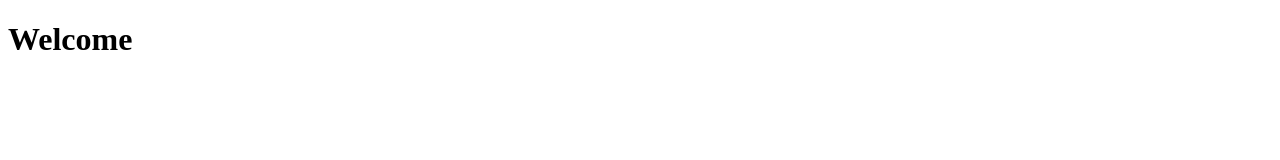
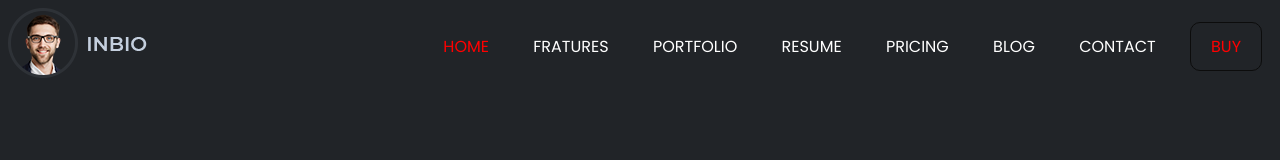
Before and after one commit to ibrahimkhalil188/practice-portfolio, a plain HTML site: page index.html in a window 1280 px wide. Drawn offline with Linux system fonts and the light colour scheme; a web font is replaced by a local one.

Commit message:
first section

```diff
--- a/index.html
+++ b/index.html
@@ -6,10 +6,31 @@
     <meta http-equiv="X-UA-Compatible" content="IE=edge">
     <meta name="viewport" content="width=device-width, initial-scale=1.0">
     <title>Practice Portfolio</title>
+    <link rel="stylesheet" href="style.css">
+    <link rel="preconnect" href="https://fonts.googleapis.com">
+    <link rel="preconnect" href="https://fonts.gstatic.com" crossorigin>
+    <link href="https://fonts.googleapis.com/css2?family=Moon+Dance&family=Poppins&display=swap" rel="stylesheet">
+
 </head>
 
 <body>
-    <H1>Welcome</H1>
+    <section class="head">
+        <div class="logo">
+            <img src="images/logo.png" alt="">
+
+        </div>
+        <div class="menu">
+            <a id="home" href="#">HOME</a>
+            <a href="#">FRATURES</a>
+            <a href="#">PORTFOLIO</a>
+            <a href="#">RESUME</a>
+            <a href="#">PRICING</a>
+            <a href="#">BLOG</a>
+            <a href="#">CONTACT</a>
+            <a id="buy" href="#">BUY</a>
+        </div>
+    </section>
+
 </body>
 
 </html>
--- a/style.css
+++ b/style.css
@@ -0,0 +1,32 @@
+body{
+    font-family: 'Poppins', sans-serif;
+    background-color: #212428;
+}
+.head{
+    display: flex;
+    justify-content: space-between;
+    align-items: center;
+}
+.menu a{
+    text-decoration: none;
+    margin: 10px;
+    padding: 10px;
+    color: white;
+    font-size: 16px;
+}
+.menu a:hover{
+    color: red;
+}
+#home{
+    color: red;
+}
+#buy{
+    border: 0.1px solid #0c0c0c;
+    padding: 12px 20px;
+    border-radius: 10px;
+    color: red;
+}
+#buy:hover{
+    background-color: rgb(211, 12, 12);
+    color: white;
+}
```
